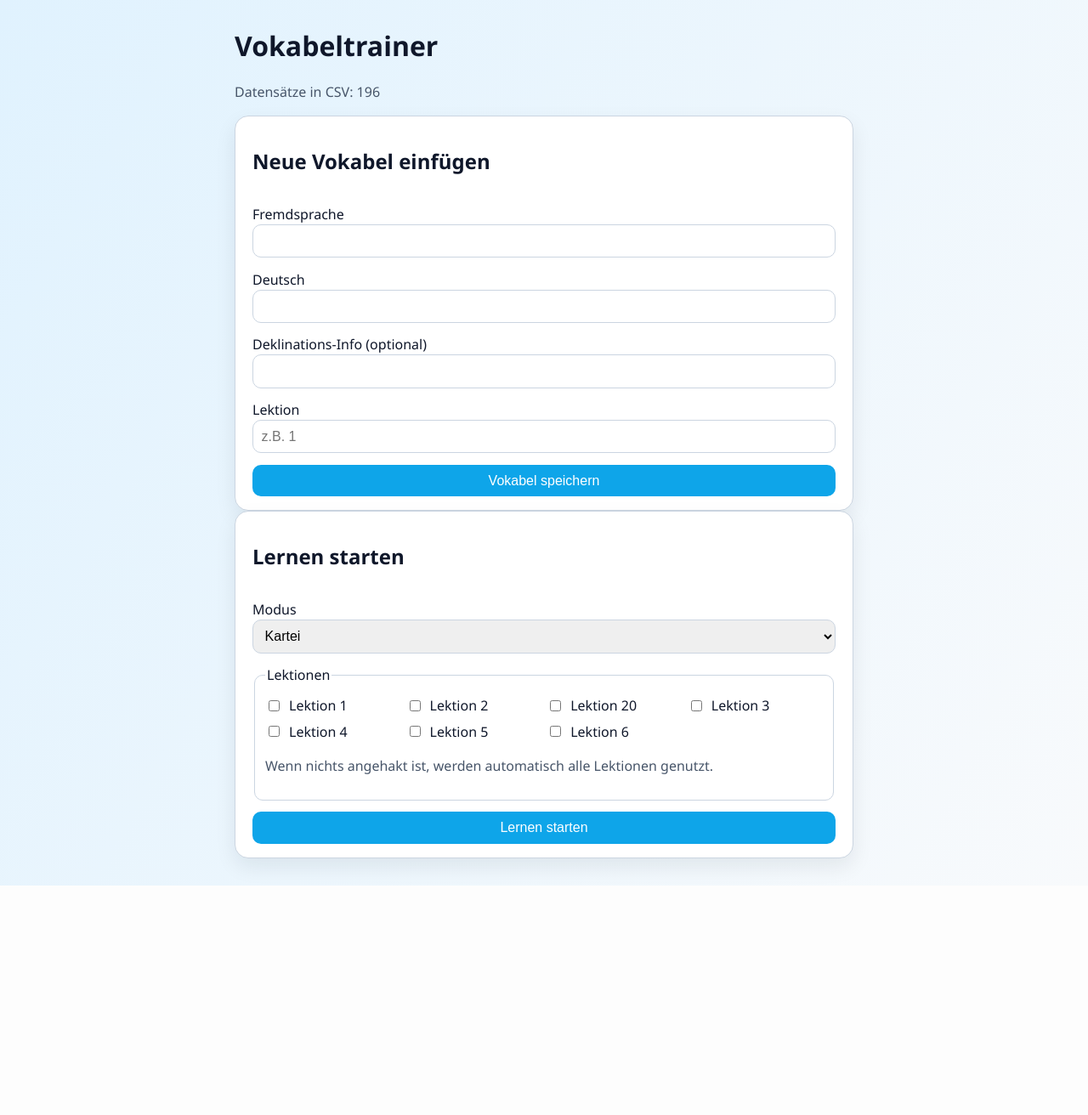
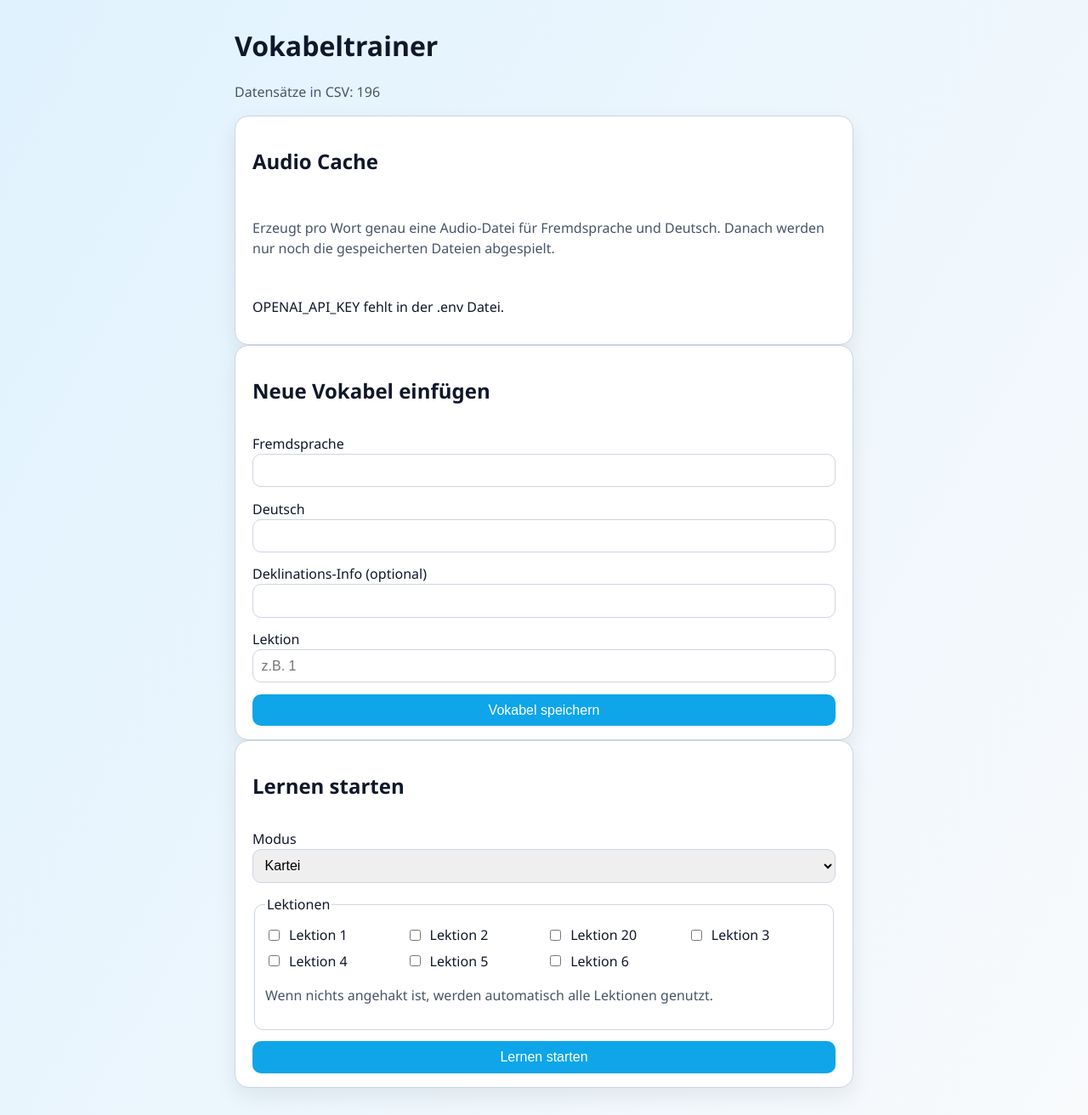
Before and after one commit to yabe32/vocab-trainer, a Flask app: page / in a window 1280 px wide. Shown: the whole page at 85% size. Before the commit the page ends 1042 px from the top, so only its background shows below. Run offline with Flask 3, Linux system fonts and the light colour scheme.

Commit message:
Add OpenAI TTS with cached audio playback

```diff
--- a/app.py
+++ b/app.py
@@ -1,4 +1,5 @@
 import csv
+import hashlib
 import os
 import random
 import shutil
@@ -7,6 +8,11 @@ from pathlib import Path
 
 from flask import Flask, redirect, render_template, request, session, url_for
 
+try:
+    from openai import OpenAI
+except Exception:
+    OpenAI = None
+
 app = Flask(__name__)
 app.secret_key = os.getenv("FLASK_SECRET_KEY", "change-this-in-production")
 
@@ -14,8 +20,14 @@ BASE_DIR = Path(__file__).resolve().parent
 DEFAULT_VOKABEL_DATEI = BASE_DIR / "data" / "vokabeln.csv"
 SEED_VOKABEL_DATEI = BASE_DIR / "data" / "vokabeln.seed.csv"
 LEGACY_VOKABEL_DATEI = BASE_DIR / "vokabeln.csv"
+AUDIO_CACHE_DIR = BASE_DIR / "static" / "audio_cache"
+AUDIO_CACHE_DIR.mkdir(parents=True, exist_ok=True)
 DATA_LOCK = threading.Lock()
+TTS_LOCK = threading.Lock()
 FIELDNAMES = ["fremdsprache", "deutsch", "deklination", "lektion", "richtig", "falsch"]
+TTS_MODEL = os.getenv("OPENAI_TTS_MODEL", "gpt-4o-mini-tts")
+TTS_VOICE = os.getenv("OPENAI_TTS_VOICE", "alloy")
+_OPENAI_CLIENT = None
 
 
 def _resolve_vokabel_datei():
@@ -39,6 +51,84 @@ def _resolve_vokabel_datei():
 
 
 VOKABEL_DATEI = _resolve_vokabel_datei()
+
+
+def _get_openai_client():
+    global _OPENAI_CLIENT
+    if OpenAI is None:
+        return None
+    if _OPENAI_CLIENT is not None:
+        return _OPENAI_CLIENT
+
+    api_key = os.getenv("OPENAI_API_KEY", "").strip()
+    if not api_key:
+        return None
+
+    _OPENAI_CLIENT = OpenAI(api_key=api_key)
+    return _OPENAI_CLIENT
+
+
+def _audio_rel_path(uid, kind, text):
+    digest = hashlib.sha1(f"{uid}|{kind}|{text}".encode("utf-8")).hexdigest()[:20]
+    return f"audio_cache/{kind}_{digest}.mp3"
+
+
+def _ensure_tts_audio(uid, kind, text):
+    cleaned = (text or "").strip()
+    if not cleaned:
+        return None
+
+    rel_path = _audio_rel_path(uid, kind, cleaned)
+    abs_path = BASE_DIR / "static" / rel_path
+    abs_path.parent.mkdir(parents=True, exist_ok=True)
+
+    if abs_path.exists():
+        return rel_path
+
+    client = _get_openai_client()
+    if client is None:
+        return None
+
+    with TTS_LOCK:
+        if abs_path.exists():
+            return rel_path
+        try:
+            response = client.audio.speech.create(
+                model=TTS_MODEL,
+                voice=TTS_VOICE,
+                input=cleaned,
+            )
+            response.stream_to_file(str(abs_path))
+            return rel_path
+        except Exception:
+            return None
+
+
+def _build_tts_cache(vokabeln):
+    created = 0
+    existing = 0
+    failed = 0
+
+    for v in vokabeln:
+        uid = _make_uid(v)
+        for kind, text in (("lat", v.get("fremdsprache", "")), ("de", v.get("deutsch", ""))):
+            cleaned = (text or "").strip()
+            if not cleaned:
+                continue
+
+            rel_path = _audio_rel_path(uid, kind, cleaned)
+            abs_path = BASE_DIR / "static" / rel_path
+            if abs_path.exists():
+                existing += 1
+                continue
+
+            made = _ensure_tts_audio(uid, kind, cleaned)
+            if made:
+                created += 1
+            else:
+                failed += 1
+
+    return created, existing, failed
 
 
 def _to_int(value):
@@ -163,6 +253,7 @@ def index():
     vokabeln = lade_vokabeln_full()
     status = request.args.get("status")
     message = request.args.get("message")
+    tts_ready = _get_openai_client() is not None
     return render_template(
         "index.html",
         lektionen=alle_lektionen(vokabeln),
@@ -170,7 +261,29 @@ def index():
         error=None if vokabeln else f"{VOKABEL_DATEI} wurde nicht gefunden oder ist leer.",
         status=status,
         message=message,
+        tts_ready=tts_ready,
     )
+
+
+@app.post("/build_tts_cache")
+def build_tts_cache():
+    vokabeln = lade_vokabeln_full()
+    if not vokabeln:
+        return redirect(url_for("index", status="error", message="Keine Vokabeln gefunden."))
+
+    if _get_openai_client() is None:
+        return redirect(
+            url_for(
+                "index",
+                status="error",
+                message="OPENAI_API_KEY fehlt. Bitte in .env setzen und App neu starten.",
+            )
+        )
+
+    created, existing, failed = _build_tts_cache(vokabeln)
+    msg = f"Audio-Cache fertig: neu={created}, bereits da={existing}, fehlgeschlagen={failed}"
+    status = "ok" if failed == 0 else "error"
+    return redirect(url_for("index", status=status, message=msg))
 
 
 @app.post("/add_vocab")
@@ -269,6 +382,8 @@ def quiz():
     item = queue[idx]
     v = item["display"]
     mode = state.get("mode", "kartei")
+    audio_rel = _ensure_tts_audio(item["uid"], "lat", v.get("fremdsprache", ""))
+    question_audio_url = url_for("static", filename=audio_rel) if audio_rel else None
 
     return render_template(
         "quiz.html",
@@ -277,6 +392,7 @@ def quiz():
         total=len(queue),
         vokabel=v,
         uid=item["uid"],
+        question_audio_url=question_audio_url,
     )
 
 
@@ -324,6 +440,10 @@ def answer():
     state["index"] = idx + 1
     session["state"] = state
 
+    translation_text = queue[idx]["display"].get("deutsch", "")
+    answer_audio_rel = _ensure_tts_audio(uid, "de", translation_text)
+    answer_audio_url = url_for("static", filename=answer_audio_rel) if answer_audio_rel else None
+
     return render_template(
         "feedback.html",
         correct=correct,
@@ -331,6 +451,7 @@ def answer():
         user_answer=user_answer,
         mode=mode,
         can_mark_correct=(not correct),
+        answer_audio_url=answer_audio_url,
     )
 
 
--- a/requirements.txt
+++ b/requirements.txt
@@ -1,2 +1,3 @@
 Flask==3.1.0
 gunicorn==23.0.0
+openai>=1.40.0,<2
--- a/templates/index.html
+++ b/templates/index.html
@@ -14,6 +14,16 @@
     {% if message %}
       <div class="card {{ 'ok' if status == 'ok' else 'error' }}">{{ message }}</div>
     {% endif %}
+
+    <form action="{{ url_for('build_tts_cache') }}" method="post" class="card grid">
+      <h2>Audio Cache</h2>
+      <p class="hint">Erzeugt pro Wort genau eine Audio-Datei für Fremdsprache und Deutsch. Danach werden nur noch die gespeicherten Dateien abgespielt.</p>
+      {% if tts_ready %}
+        <button type="submit">Audio-Dateien jetzt erzeugen</button>
+      {% else %}
+        <p class="error">OPENAI_API_KEY fehlt in der .env Datei.</p>
+      {% endif %}
+    </form>
 
     <form action="{{ url_for('add_vocab') }}" method="post" class="card grid">
       <h2>Neue Vokabel einfügen</h2>
```
Also changed, not shown: templates/feedback.html (+17 -0 lines), templates/quiz.html (+16 -0 lines), README.md, 1 other file.
